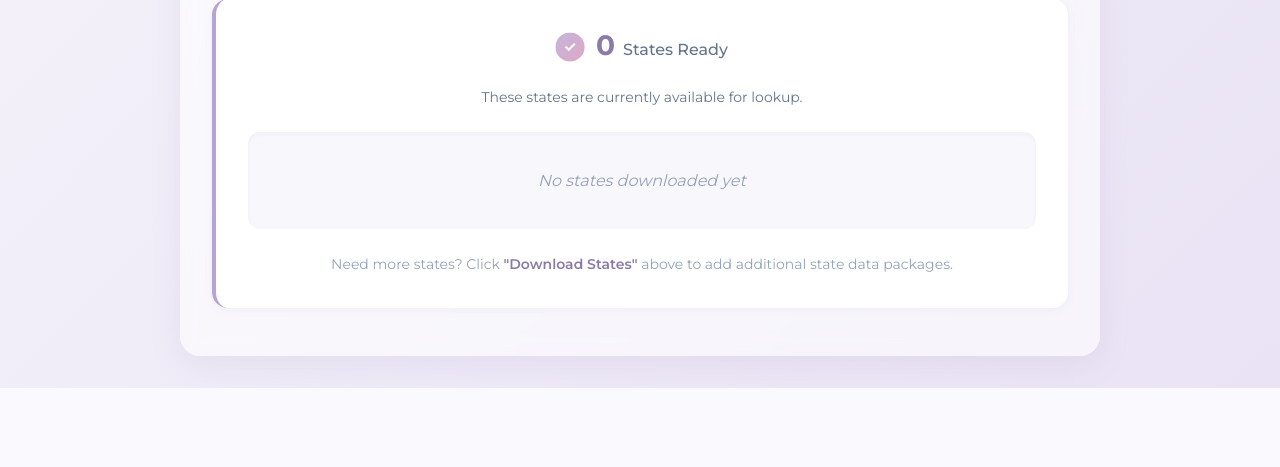
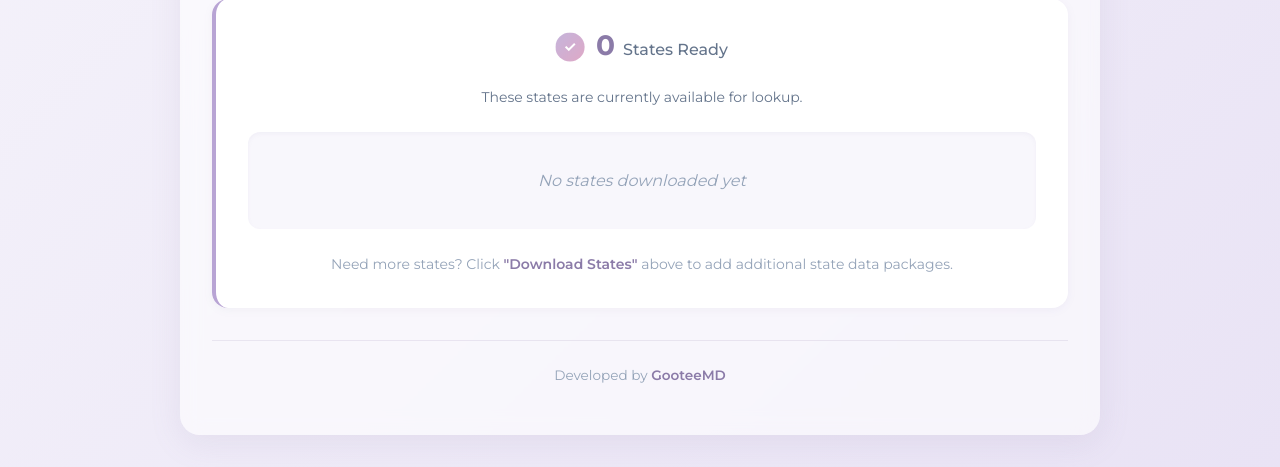
Before and after one commit to emgoatee/OfflineGeoSDOH, a Flask app: page / in a window 1280 px wide. Shown: the part 841-1308 px from the top of the page. Before the commit the page ends 1229 px from the top, so only its background shows below. Run offline with Flask 3, Linux system fonts and the light colour scheme; parts of the project's set-up code (start-up, migrations or seed data) failed here and were passed over.

Commit message:
Add developer footer to welcome page
Added "Developed by GooteeMD" footer with link to gooteemd.com

🤖 Generated with [Claude Code](https://claude.com/claude-code)

Co-Authored-By: Claude <noreply@anthropic.com>

```diff
--- a/templates/welcome.html
+++ b/templates/welcome.html
@@ -664,6 +664,11 @@
                 Need more states? Click <a href="/download">"Download States"</a> above to add additional state data packages.
             </p>
         </aside>
+
+        <!-- FOOTER -->
+        <footer style="text-align: center; margin-top: 2rem; padding-top: 1.5rem; border-top: 1px solid rgba(139, 123, 168, 0.15); color: var(--slate-light); font-size: 0.85rem;">
+            Developed by <a href="https://www.gooteemd.com" target="_blank" rel="noopener noreferrer" style="color: var(--primary-plum); text-decoration: none; font-weight: 600; transition: color 0.2s;">GooteeMD</a>
+        </footer>
     </div>
 </body>
 </html>
```
